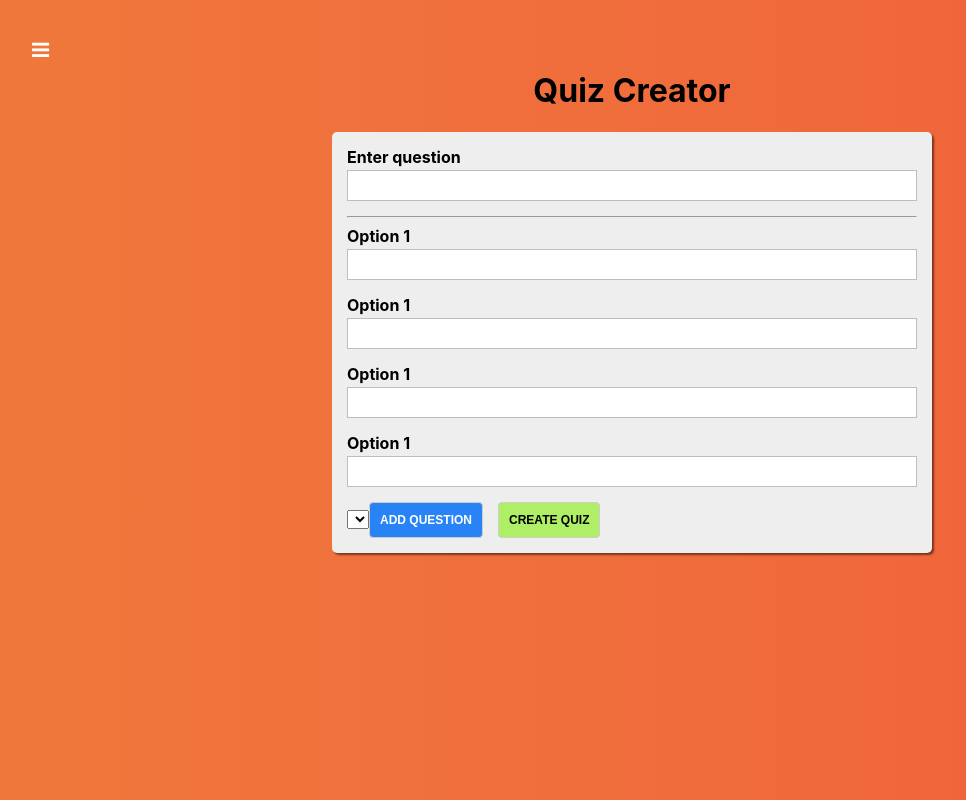
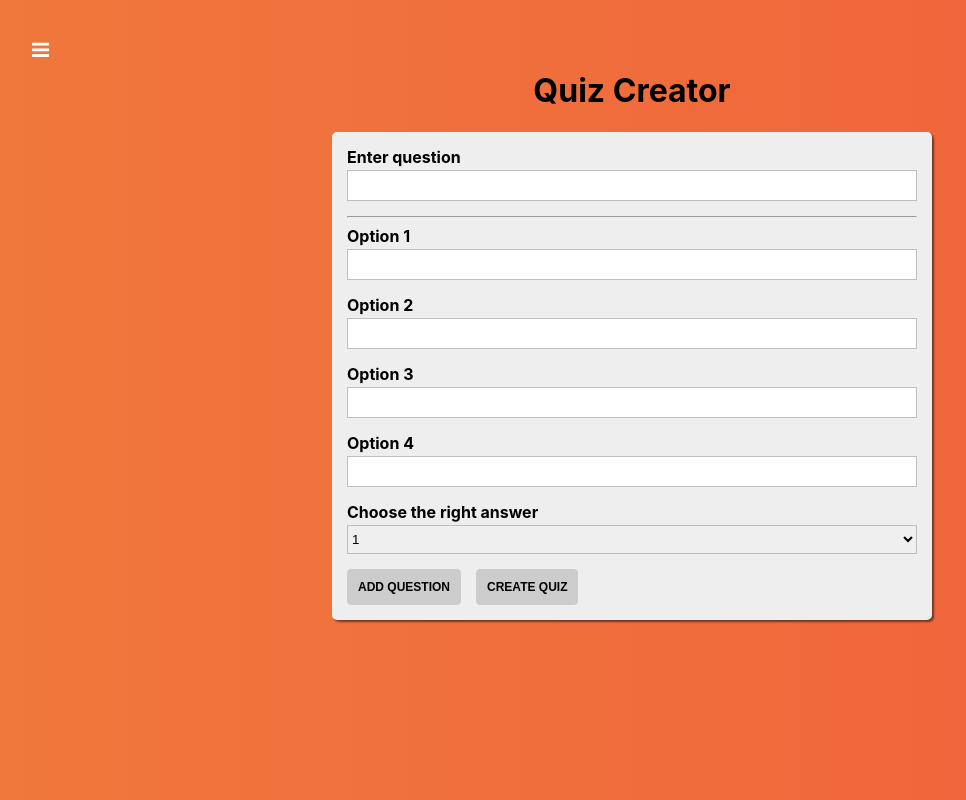
Before and after one commit to iliakut/react-quiz, a React app: page /quiz-creator in a window 1280 px wide. Shown: the whole page, without its empty margins (8-974 px from the left). Built offline with nearby package versions, Linux system fonts and the light colour scheme.

Commit message:
added Quiz creation

```diff
--- a/src/containers/QuizCreator/QuizCreator.js
+++ b/src/containers/QuizCreator/QuizCreator.js
@@ -1,14 +1,14 @@
 import React, {Component} from 'react';
 import classes from './QuizCreator.module.css'
 import Button from '../../components/UI/Button/Button.js';
-import {createControl} from '../../form/formFramework.js'
+import {createControl, validate, validateForm} from '../../form/formFramework.js'
 import Input from "../../components/UI/Input/Input";
 import Auxiliary from "../../hoc/Auxiliary/Auxiliary.js";
 import Select from "../../components/UI/Select/Select";
 
 function createOptionControl(number) {
    return createControl({
-     label: 'Option 1',
+     label: `Option ${number}`,
      errorMessage:  'Can not be empty'
    }, {required: true})
 };
@@ -30,23 +30,64 @@ class QuizCreator extends Component {
 
   state = {
     quiz: [],
+    isFormValid: false,
     formControls: createFormControls(),
+    rightAnswerId: 1,
   };
 
   submitHandler = event => {
     event.preventDefault()
   };
 
-  addQuestionHandler = () => {
+  addQuestionHandler = event => {
+    event.preventDefault();
+
+    const quiz = this.state.quiz.concat();
+    const index = quiz.length + 1;
+    const {question, option1, option2, option3, option4} = this.state.formControls;
+
+    const questionItem = {
+      question: question.value,
+      id: index,
+      rightAnswerId: this.state.rightAnswerId,
+      answers: [
+        {text: option1.value, id: option1.id},
+        {text: option2.value, id: option2.id},
+        {text: option3.value, id: option3.id},
+        {text: option4.value, id: option4.id},
+      ]
+    };
+    quiz.push(questionItem);
+
+    this.setState({
+      quiz,
+      isFormValid: false,
+      formControls: createFormControls(),
+      rightAnswerId: 1,
+    })
 
   };
 
-  createQuizHandler = () => {
+  createQuizHandler = event => {
+    event.preventDefault();
 
+    console.log(this.state.quiz)
+    // TODO server
   };
 
   changeHandler = (value, name) => {
+    const formControls = {...this.state.formControls};
+    const control = {...formControls[name]};
 
+    control.touched = true;
+    control.value = value;
+    control.valid = validate(control.value, control.validation);
+
+    formControls[name] = control;
+    this.setState({
+      formControls,
+      isFormValid: validateForm(formControls),
+    })
   };
 
   renderControls() {
@@ -69,7 +110,25 @@ class QuizCreator extends Component {
     })
   }
 
+  selectChangeHandler = event => {
+    this.setState({
+      rightAnswerId: Number(event.target.value)
+    })
+  };
+
   render() {
+    const select = <Select
+      label="Choose the right answer"
+      value={this.state.rightAnswerId}
+      onChange={this.selectChangeHandler}
+      options={[
+        {text: 1, value: 1},
+        {text: 2, value: 2},
+        {text: 3, value: 3},
+        {text: 4, value: 4},
+      ]}
+    />;
+
     return (
       <div className={classes.QuizCreator}>
         <div>
@@ -79,11 +138,12 @@ class QuizCreator extends Component {
 
             {this.renderControls()}
 
-            <select></select>
+            {select}
 
             <Button
               type="primary"
               onClick={this.addQuestionHandler}
+              disabled={!this.state.isFormValid}
             >
               Add question
             </Button>
@@ -91,6 +151,7 @@ class QuizCreator extends Component {
             <Button
               type="success"
               onClick={this.createQuizHandler}
+              disabled={this.state.quiz.length === 0}
             >
               Create quiz
             </Button>
--- a/src/form/formFramework.js
+++ b/src/form/formFramework.js
@@ -7,3 +7,25 @@ export function createControl(config, validation) {
     value: ''
   };
 }
+
+export function validate(value, validation = null) {
+  if (!validation) {
+    return true;
+  }
+
+  let isValid = true;
+
+  if (validation.required) {
+    isValid = value.trim() !== '' && isValid;
+  }
+
+  return isValid;
+}
+
+export function validateForm(formControls) {
+  let isFormValid = true;
+
+  return isFormValid = Object.keys(formControls).every(name => {
+    return formControls[name].valid;
+  });
+}
```
